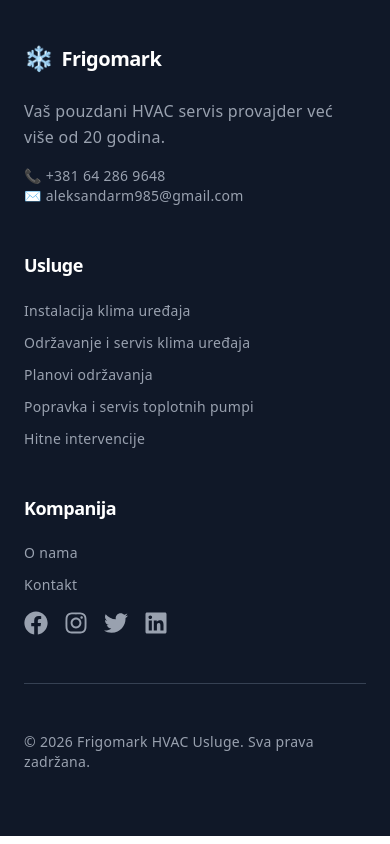
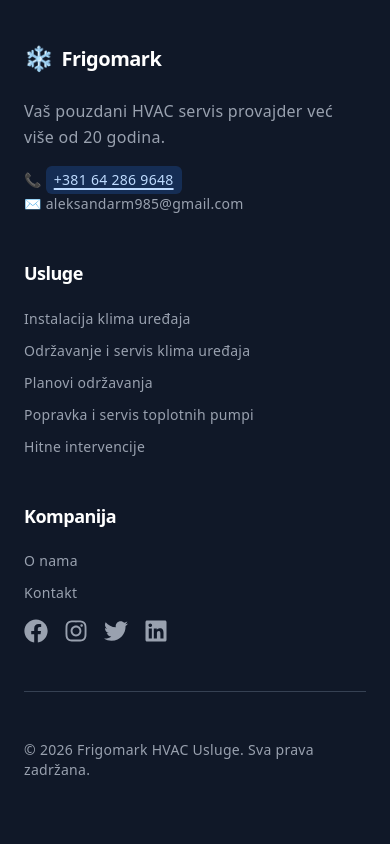
Before and after one commit to RaptorFF/next.js-frigo-mark-project, a Next.js app: page / in a window 390 px wide. Shown: the part 8165-9009 px from the top of the page. Built offline with nearby package versions, Linux system fonts and the light colour scheme; no server answers.

Commit message:
Updating Phone Number in Footer

```diff
--- a/app/_components/Footer.js
+++ b/app/_components/Footer.js
@@ -21,7 +21,8 @@ export default function Footer() {
               📞{" "}
               <a
                 href="tel:+381642869648"
-                className="hover:text-white transition"
+                className="inline-flex items-center rounded-md bg-blue-500/20 px-2 py-1 text-blue-200 underline underline-offset-3 decoration-2 hover:bg-blue-500/30 hover:text-white transition sm:bg-transparent sm:px-0 sm:py-0 sm:text-gray-300 sm:underline sm:decoration-1"
+                aria-label="Pozovite broj +381 64 286 9648"
               >
                 +381 64 286 9648
               </a>
```
